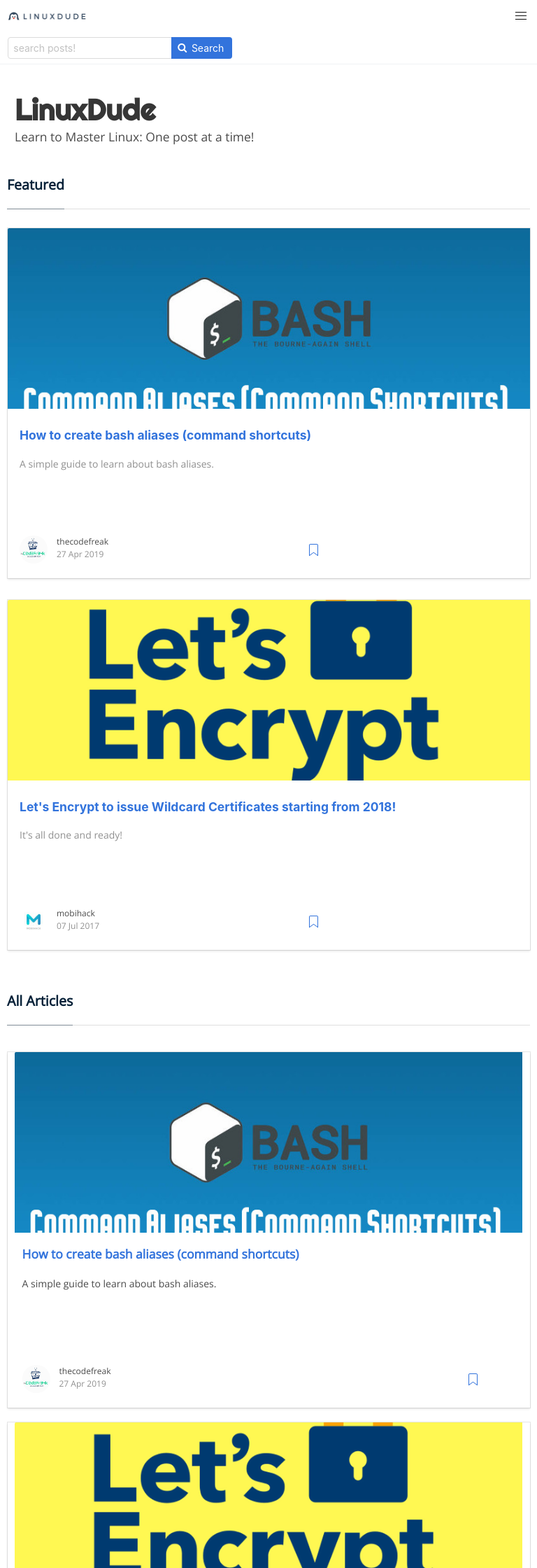
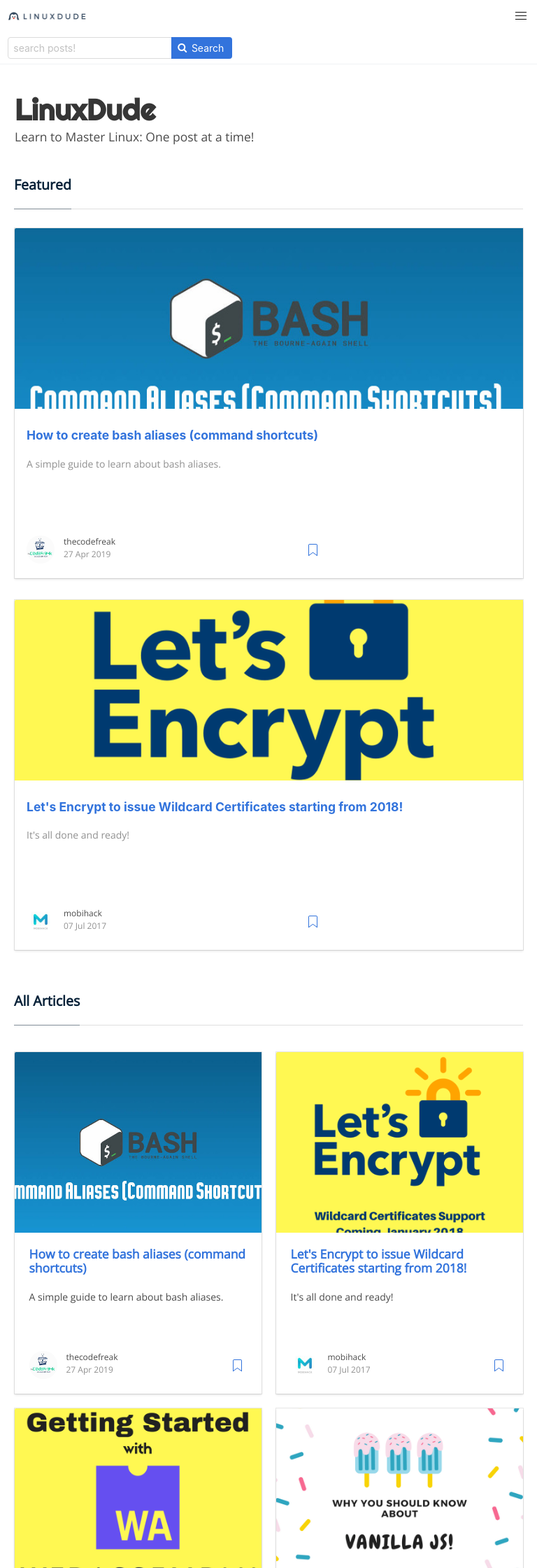
Before and after one commit to linuxdudeofficial/linuxdudeofficial.github.io, a Jekyll site: the page built from index.html, in a window 768 px wide. Shown: the top 2240 px of the page at 70% size. Built offline with Jekyll 4.4.1, drawn with Linux system fonts in a browser that asks for light colours; the list of posts is cut into pages by our own code.

Commit message:
Sun Apr 28 17:54:46 IST 2019
* Enabled comments by default. (need to check for any redundancy)
* Streamlined author image to static image. (please use square images)
* Started using variables in scss. Will customize bulma directly soon.
* Removed more redundant code.
* Bug fixes and performance improvements.

```diff
--- a/_config.yml
+++ b/_config.yml
@@ -11,6 +11,7 @@
   - scope:
       path: ''
     values:
+      comments: true
       image:
         path: /static/img/logo-card.png
         height: 800
@@ -34,4 +35,3 @@
   - jekyll-admin
   - jekyll-toc
   - jekyll-redirect-from
-commentsPath: 'https://cdn.linuxdude.in/comments/add'
--- a/_layouts/post.html
+++ b/_layouts/post.html
@@ -8,7 +8,7 @@
 				<div class="columns">
 					<div class="column is-narrow image-block">
 						<figure class="image is-96x96">
-							<img src="https://github.com/{{ userData.github }}.png?size=128" class="author-image" alt="{{ page.author }} Photo">
+							<img src="/static/img/{{ page.author }}.jpg" class="author-image" alt="{{ page.author }} Photo">
 						</figure>
 					</div>
 					<div class="column info-block">
--- a/assets/style.scss
+++ b/assets/style.scss
@@ -1,5 +1,7 @@
 ---
 ---
+
+$primary_color:#3273dc;
 
 html,
 body {
@@ -98,7 +100,7 @@
 	height: 200px;
 }
 	.card-content {
-		min-height: 250px;
+		min-height: 230px;
 	}
 }
 
@@ -161,17 +163,35 @@
 }
 
 @media screen and (max-width: 768px) {
-	.blog-list .wrap-thumbnail {
-		padding: 0px 10.5px;
-	}
 	.featured-list .card {
 		margin-bottom: 20px;
 		.card-content {
 		min-height: 500px;
 	}
+	.wrap-thumbnail {
+		padding: 0px 10.5px;
+	}
+	}
+}
+@media screen and (max-width: 1088px) and (min-width: 768px) {
+	.blog-list{
+		margin-left: 10px;
+		margin-right: 10px;
+	}
+}
+@media screen and (max-width: 769px) and (min-width: 500px) {
+	.post-list{
+		.columns{
+			display: flex;
+			flex-wrap: wrap;
+			.column{
+				width: 50%;
+				flex:none;
 			}
 		}
 
+	}
+}
 
 .featured-list .card-content {
 	padding: 0px;
@@ -246,6 +266,10 @@
 	.author-info {
 	margin-top: 2rem;
 	margin-bottom: 2rem;
+
+	.image-block figure > img {
+		border-radius: 50%;
+	}
 		@media screen and (max-width: 768px) {
 	.info-block {
 		text-align: center;
@@ -261,9 +285,6 @@
 		margin-left: auto;
 		margin-right: auto;
 		display: block;
-		.author-image {
-	border-radius: 50%;
-}
 	}
 }
 }
@@ -328,7 +349,7 @@
 footer {
 	margin-top: 2rem;
 	padding: 50px 20px 20px;
-	background-color: #f6f9fc;
+	background-color: #f5f5f5;
 }
 .footer-item-header {
 	font-size: 16px;
@@ -358,7 +379,7 @@
 }
 
 ul#my_toc li a.active {
-	color: #00d1b2;
+	color: $primary_color;
 }
 
 ul#my_toc li ul {
--- a/blog/tags.html
+++ b/blog/tags.html
@@ -4,6 +4,7 @@
 permalink: /page/tags/
 ---
 <div class="content">
+	<br>
 <div class="section-title">
                 <h2><span>Tags</span></h2>
             </div>
--- a/index.html
+++ b/index.html
@@ -37,7 +37,7 @@
                                     <div class="column wrap-content">
                                         <div class="content">
                                             <h2 class="title is-size-5"><a href="{{ post.url }}" title="{{ post.title }}">{{ post.title }}</a></h2>
-                                            <p class="text">{% if post.pexcerpt %}{{ post.pexcerpt }}{% else %}{{ post.content | truncatewords: 15 }}{% endif %}</p>
+                                            <p class="text is-size-6">{% if post.pexcerpt %}{{ post.pexcerpt }}{% else %}{{ post.content | truncatewords: 15 }}{% endif %}</p>
                                         </div>
                                         <div class="metafooter">
                                             <div class="wrapfooter">
@@ -81,7 +81,7 @@
                             <div class="card-content">
                                 <div class="content">
                                             <h2 class="title is-size-5"><a href="{{ post.url }}" title="{{ post.title }}">{{ post.title }}</a></h2>
-                                            <p class="text">{% if post.pexcerpt %}{{ post.pexcerpt }}{% else %}{{ post.content | truncatewords: 15 }}{% endif %}</p>
+                                            <p class="text is-size-6">{% if post.pexcerpt %}{{ post.pexcerpt }}{% else %}{{ post.content | truncatewords: 15 }}{% endif %}</p>
                                         </div>
                                         <div class="metafooter">
                                             <div class="wrapfooter">
```
Also changed, not shown: assets/bulma.js. Lines whose indentation alone changed are shown as unchanged.
